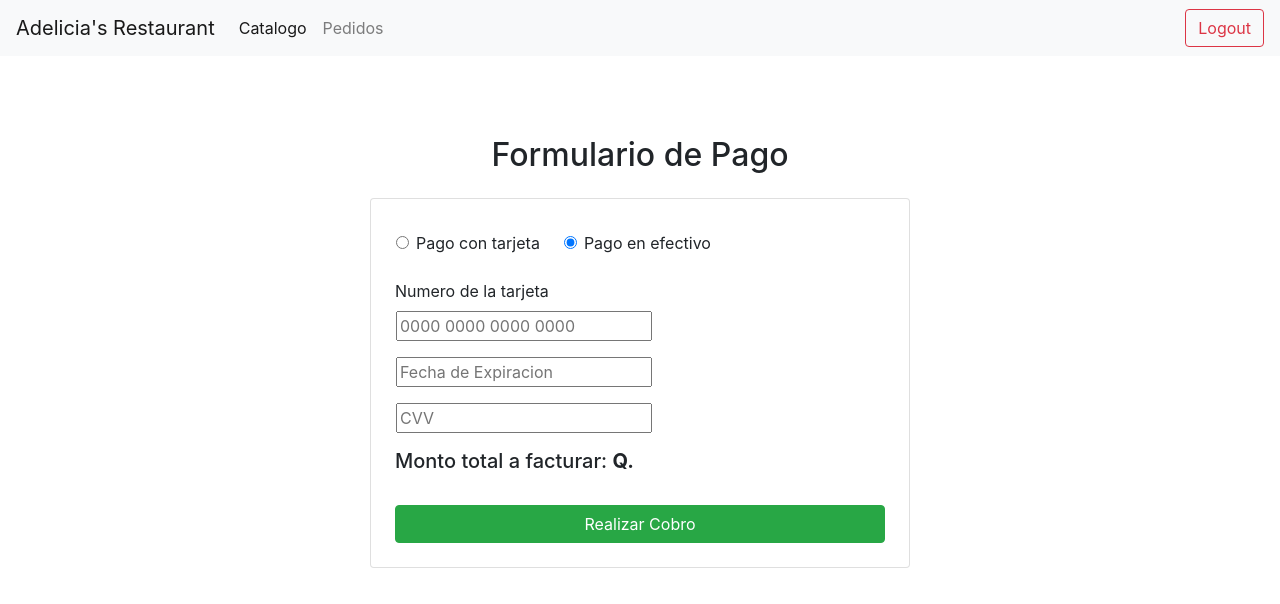
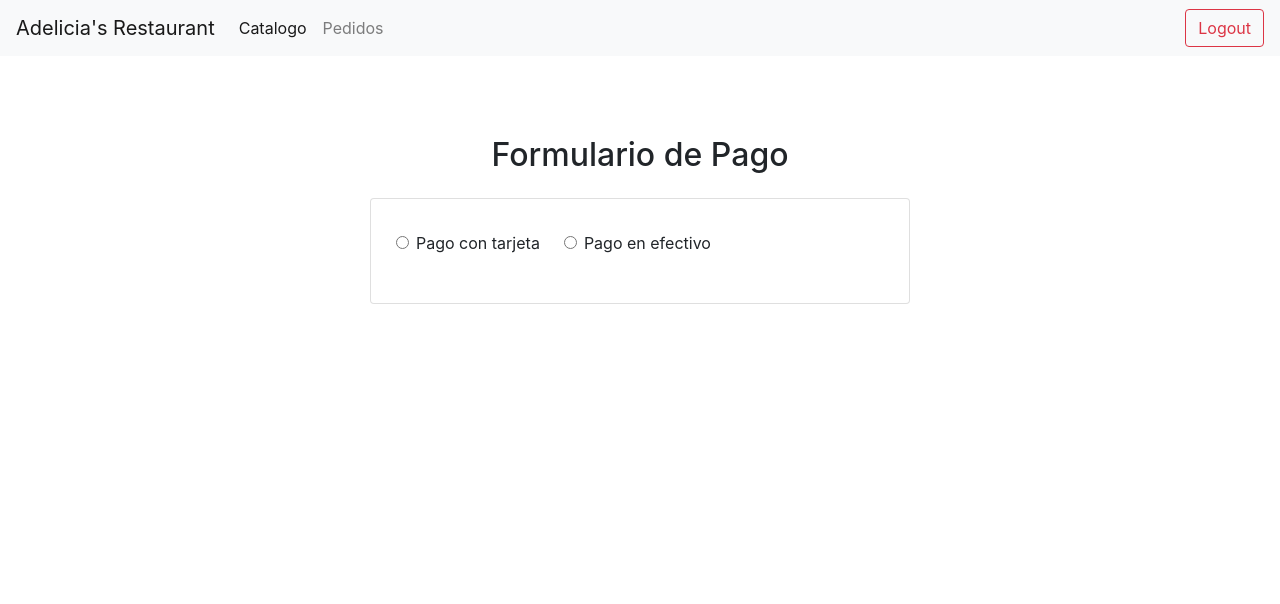
Before and after one commit to mmelgarg3/frontend-adelicia, a React (Create React App) app: page /payment-page in a window 1280 px wide. Shown: the top 604 px of the page. Built offline with nearby package versions, Linux system fonts and the light colour scheme.

Commit message:
two modes working

```diff
--- a/src/components/user-components/paymentPage.jsx
+++ b/src/components/user-components/paymentPage.jsx
@@ -7,6 +7,8 @@ const PaymentPage = ()=>{
   const [paymentOrder, setPaymentOrder] = useState([]);
   const [val, setVal] = useState('');
   const inputCvv = useRef(null);
+  const [checkedState, setCheckedState] = useState('');
+  const [vuelto, setVuelto] = useState(0);
 
   const getData = ()=>{
     const data = window.localStorage.getItem('payment-order');
@@ -74,6 +76,19 @@ const PaymentPage = ()=>{
   }
 
 
+  const handleRadioChange = (event)=>{
+    setCheckedState(event.target.value);
+
+  }
+
+  const changeAmount = (e)=>{
+    var total = parseInt(paymentOrder.totalPedido);
+    var amount = parseInt(e.target.value);
+    var vuelto = total - amount;
+    setVuelto(vuelto);
+  }
+
+
   return(
     <>
     <div className="container" style={{marginTop: 80}}>
@@ -82,22 +97,25 @@ const PaymentPage = ()=>{
 	    <h2 className="text-center">Formulario de Pago</h2>
 	    <div className="card p-4 mt-4">
 	      <div className="row pt-2 pl-3">
-		<div class="form-check">
-		  <input class="form-check-input" type="radio" name="flexRadioDefault" id="flexRadioDefault1" />
-		  <label class="form-check-label" for="flexRadioDefault1">
+		<div className="form-check">
+		  <input className="form-check-input" type="radio" name="flexRadioDefault" id="flexRadioDefault1"
+		  onChange={handleRadioChange} checked={checkedState === 'tarjeta'} value="tarjeta"/>
+		  <label className="form-check-label">
 		    Pago con tarjeta
 		  </label>
 		</div>
-		<div class="form-check ml-4">
-		  <input class="form-check-input" type="radio" name="flexRadioDefault" id="flexRadioDefault2" checked/>
-		  <label class="form-check-label" for="flexRadioDefault2">
+		<div className="form-check ml-4">
+		  <input className="form-check-input" type="radio" onChange={handleRadioChange}
+		    name="flexRadioDefault"  id="flexRadioDefault2" checked={checkedState === 'efectivo'} value="efectivo"/>
+		  <label className="form-check-label" >
 		    Pago en efectivo
 		  </label>
 		</div>
 	      </div>
 
 	      <br/>
-
+	      { checkedState === 'tarjeta' &&
+		<div>
 		  <label htmlFor="">Numero de la tarjeta</label>
 		  <div className="row">
 		    <div className="form-group ml-3">
@@ -113,8 +131,30 @@ const PaymentPage = ()=>{
 			<input type="number" ref={inputCvv} placeholder="CVV"/>
 		    </div>
 		  </div>
-	      <h5> Monto total a facturar: <b>Q. {paymentOrder.totalPedido}</b> </h5>
+		  <h5> Monto total a facturar: <b className='text-danger'>Q.
+		    {paymentOrder.totalPedido}</b>
+		  </h5>
 		  <button className='btn btn-success mt-4' onClick={handleSubmit}>Realizar Cobro</button>
+		</div>
+		}
+
+		{ checkedState === 'efectivo' &&
+		    <div className="form-group">
+		      <input className='form-control' type="text" onChange={changeAmount} placeholder="Monto a recibir"/>
+		      <br/>
+		      <input type="text" className='form-control'  value={vuelto} placeholder="Vuelto" readOnly/>
+		      <div className="mt-4">
+			<h5> Monto total a facturar: <b className='text-danger'>Q.
+			  {paymentOrder.totalPedido}</b>
+			</h5>
+		      </div>
+		      <button className='btn btn-success mt-3 btn-block'>Realizar Cobro</button>
+		      <p className="text-muted text-center mt-2"
+		      style={{fontSize: 13}}>
+			Al realizar el cobro automaticamente la caja dara el vuelto correspondiente
+		      </p>
+		    </div>
+		}
 	    </div>
 	  </div>
 	</div>
```
Lines whose indentation alone changed are shown as unchanged.
